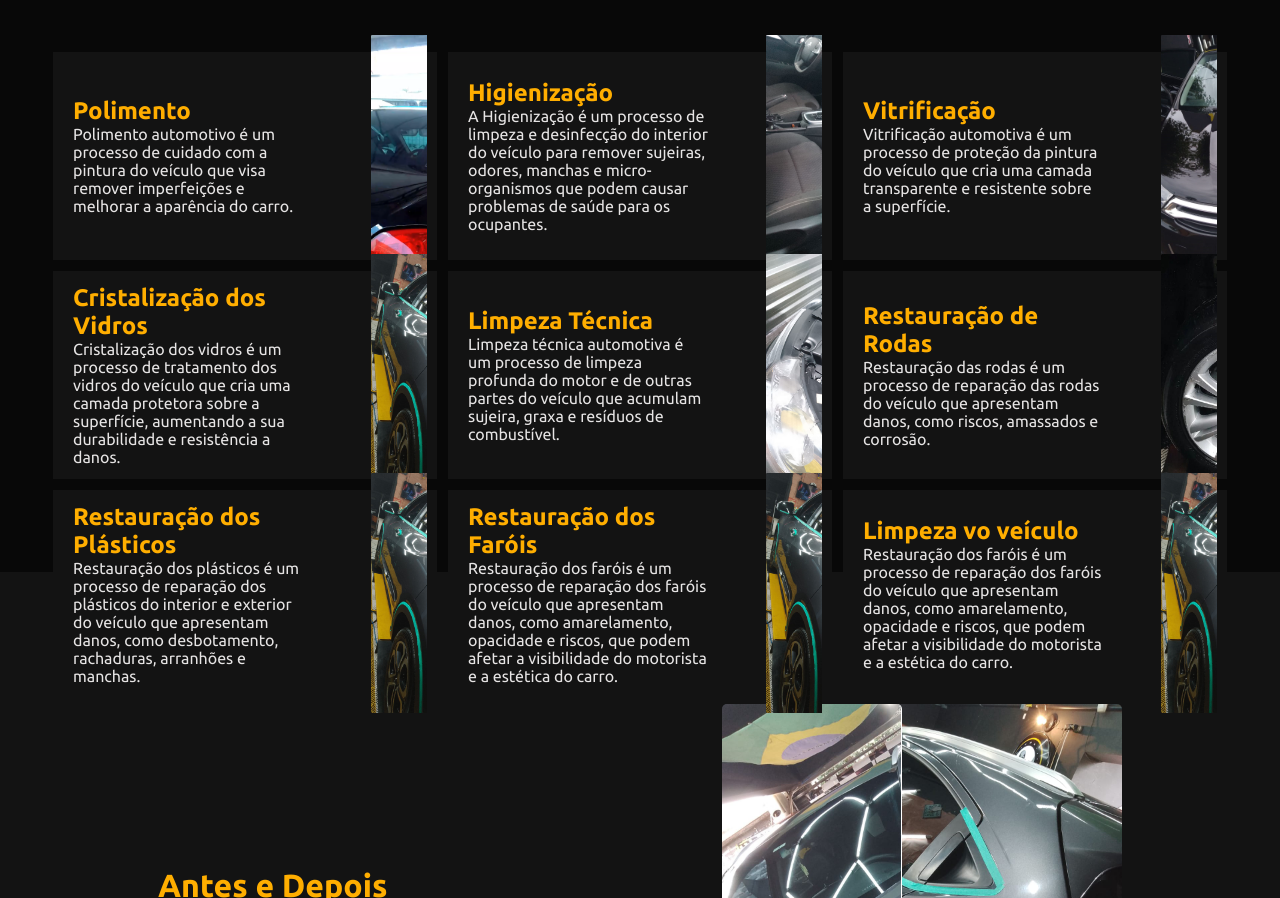
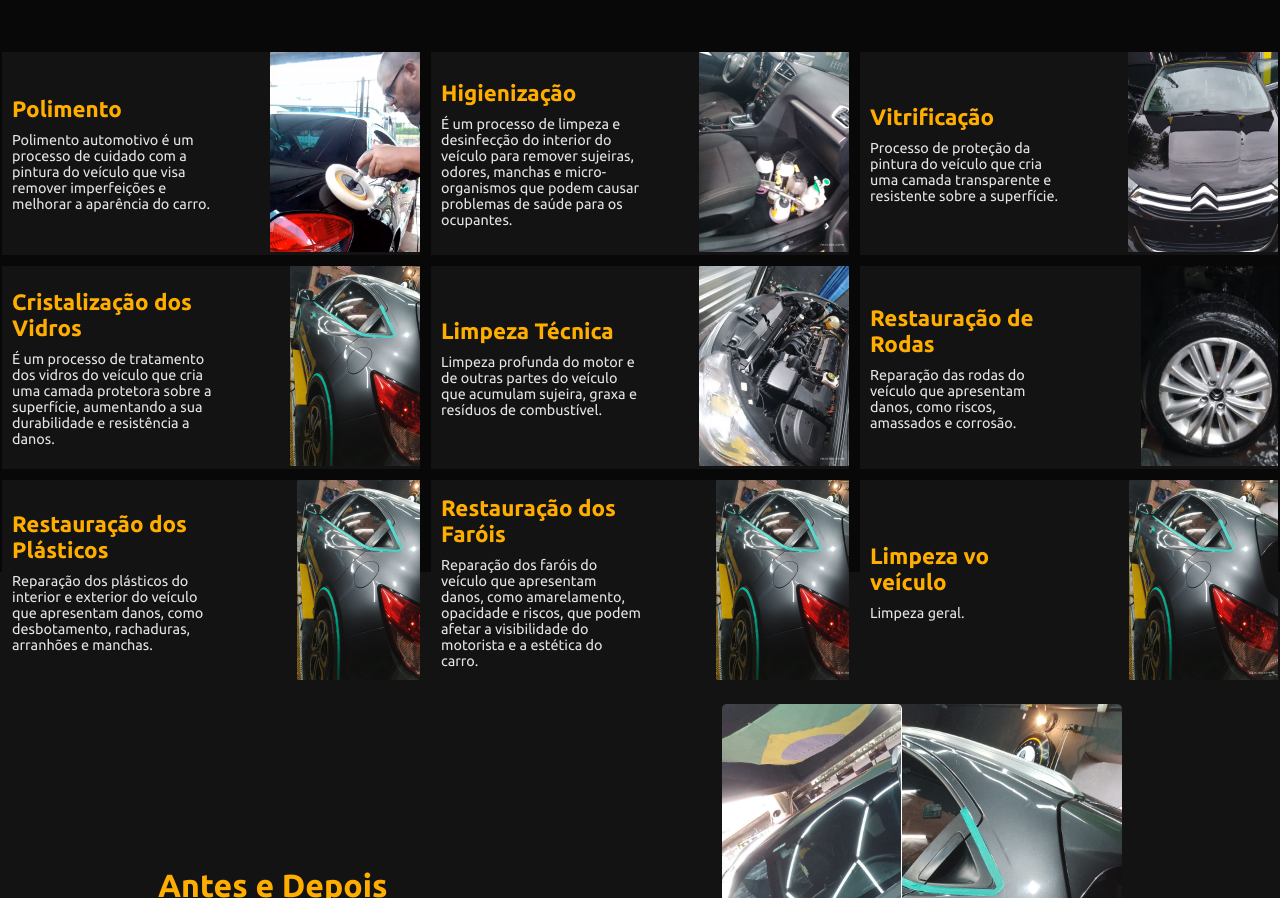
Before and after one commit to BaerSenac/Baer_Detail_Garage, a website: page index.html in a window 1280 px wide. Shown: the part 1828-2726 px from the top of the page. Drawn offline with nearby package versions, Linux system fonts and the light colour scheme; a web font is replaced by a local one.

Commit message:
ajustes nas imagens na section services

```diff
--- a/index.html
+++ b/index.html
@@ -86,7 +86,7 @@
             <div class="card" data-aos="fade-up">
               <div class="card-text">
                 <h1>Higienização</h1>
-                <p>A Higienização é um processo de limpeza e desinfecção do interior do veículo para remover sujeiras, odores, manchas e micro-organismos que podem causar problemas de saúde para os ocupantes.</p>
+                <p>É um processo de limpeza e desinfecção do interior do veículo para remover sujeiras, odores, manchas e micro-organismos que podem causar problemas de saúde para os ocupantes.</p>
 
               </div>
               <div class="card-img">
@@ -96,7 +96,7 @@
             <div class="card" data-aos="fade-up">
               <div class="card-text">
                 <h1>Vitrificação</h1>
-                <p>Vitrificação automotiva é um processo de proteção da pintura do veículo que cria uma camada transparente e resistente sobre a superfície.</p>
+                <p>Processo de proteção da pintura do veículo que cria uma camada transparente e resistente sobre a superfície.</p>
 
               </div>
               <div class="card-img">
@@ -106,7 +106,7 @@
             <div class="card" data-aos="fade-up">
               <div class="card-text">
                 <h1>Cristalização dos Vidros</h1>
-                <p>Cristalização dos vidros é um processo de tratamento dos vidros do veículo que cria uma camada protetora sobre a superfície, aumentando a sua durabilidade e resistência a danos.</p>
+                <p>É um processo de tratamento dos vidros do veículo que cria uma camada protetora sobre a superfície, aumentando a sua durabilidade e resistência a danos.</p>
 
               </div>
               <div class="card-img">
@@ -116,7 +116,7 @@
             <div class="card" data-aos="fade-up">
               <div class="card-text">
                 <h1>Limpeza Técnica</h1>
-                <p>Limpeza técnica automotiva é um processo de limpeza profunda do motor e de outras partes do veículo que acumulam sujeira, graxa e resíduos de combustível.</p>
+                <p>Limpeza profunda do motor e de outras partes do veículo que acumulam sujeira, graxa e resíduos de combustível.</p>
 
               </div>
               <div class="card-img">
@@ -126,7 +126,7 @@
             <div class="card" data-aos="fade-up">
               <div class="card-text">
                 <h1>Restauração de Rodas</h1>
-                <p>Restauração das rodas é um processo de reparação das rodas do veículo que apresentam danos, como riscos, amassados e corrosão.</p>
+                <p>Reparação das rodas do veículo que apresentam danos, como riscos, amassados e corrosão.</p>
 
               </div>
               <div class="card-img">
@@ -136,7 +136,7 @@
             <div class="card" data-aos="fade-up">
               <div class="card-text">
                 <h1>Restauração dos Plásticos</h1>
-                <p>Restauração dos plásticos é um processo de reparação dos plásticos do interior e exterior do veículo que apresentam danos, como desbotamento, rachaduras, arranhões e manchas.</p>
+                <p>Reparação dos plásticos do interior e exterior do veículo que apresentam danos, como desbotamento, rachaduras, arranhões e manchas.</p>
 
               </div>
               <div class="card-img">
@@ -146,7 +146,7 @@
             <div class="card" data-aos="fade-up">
               <div class="card-text">
                 <h1>Restauração dos Faróis</h1>
-                <p>Restauração dos faróis é um processo de reparação dos faróis do veículo que apresentam danos, como amarelamento, opacidade e riscos, que podem afetar a visibilidade do motorista e a estética do carro.</p>
+                <p>Reparação dos faróis do veículo que apresentam danos, como amarelamento, opacidade e riscos, que podem afetar a visibilidade do motorista e a estética do carro.</p>
 
               </div>
               <div class="card-img">
@@ -156,7 +156,7 @@
             <div class="card" data-aos="fade-up">
               <div class="card-text">
                 <h1>Limpeza vo veículo</h1>
-                <p>Restauração dos faróis é um processo de reparação dos faróis do veículo que apresentam danos, como amarelamento, opacidade e riscos, que podem afetar a visibilidade do motorista e a estética do carro.</p>
+                <p>Limpeza geral.</p>
 
               </div>
               <div class="card-img">
--- a/scss/_services.sass
+++ b/scss/_services.sass
@@ -35,13 +35,11 @@
             .card
                 background: variables.$fundo-card
                 display: flex
-                justify-content: center
+                justify-content: space-between
                 flex-direction: row
                 align-items: center
                 margin: 5px
-                width: 30vw
-                height: 26vh
-                padding: 10px
+
                 gap: 3rem
                 transition: 1s all
                 z-index: 100
@@ -64,13 +62,14 @@
 
 
                     h1
-                        font-size: 1.5em
+                        font-size: 1.4em
+                        margin-bottom: 10px
                         color: variables.$yellow
 
                     p
                         color: variables.$white
-                        font-size: 1em
-                        width: 240px
+                        font-size: .9em
+                        width: 200px
                         @include mixins.mobile
                             width: 70vw
 
@@ -88,8 +87,8 @@
                     @include mixins.mobile
                         display: none
                     img
-                        width: 180px
-                        height: 240px
+                        width: 150px
+                        height: 200px
                         border-radius: 1px
                         -moz-transition: all 0.3s
                         -webkit-transition: all 0.3s
```
Also changed, not shown: scss/style.css, 1 other file.
